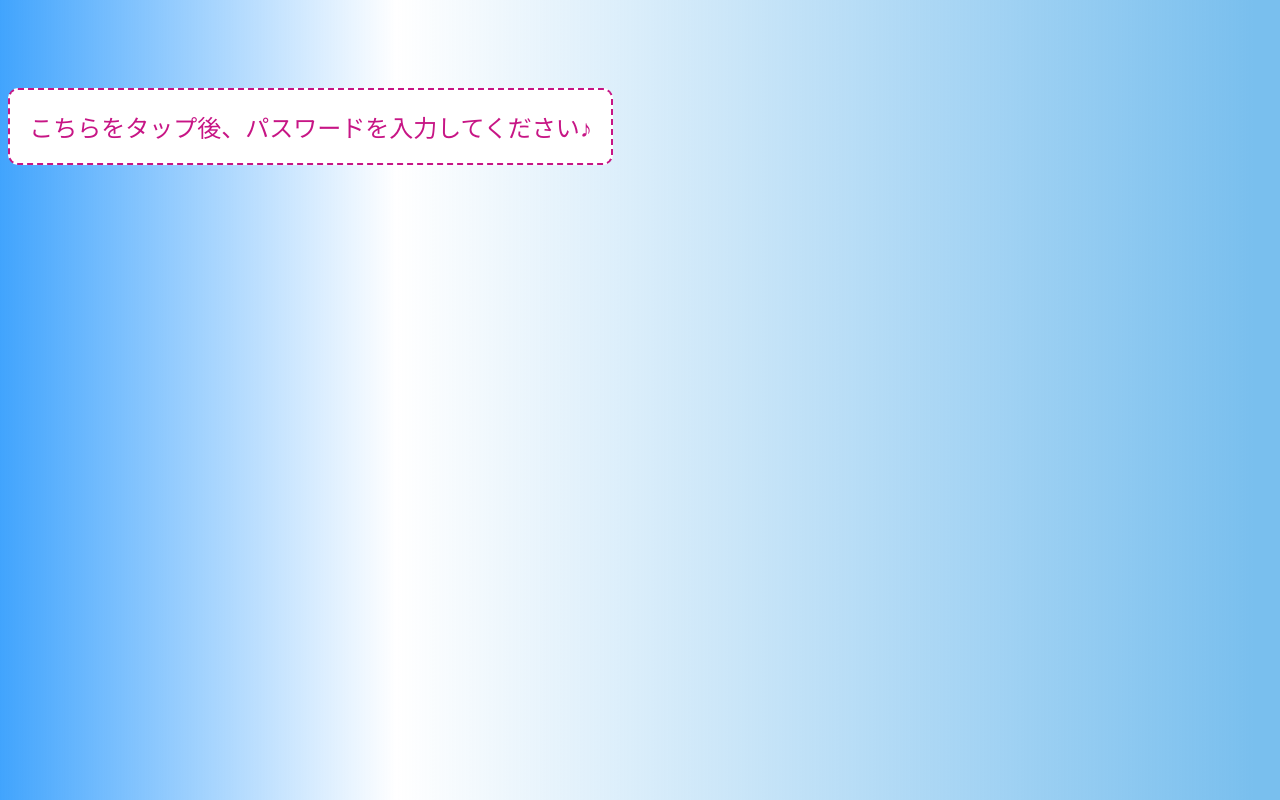
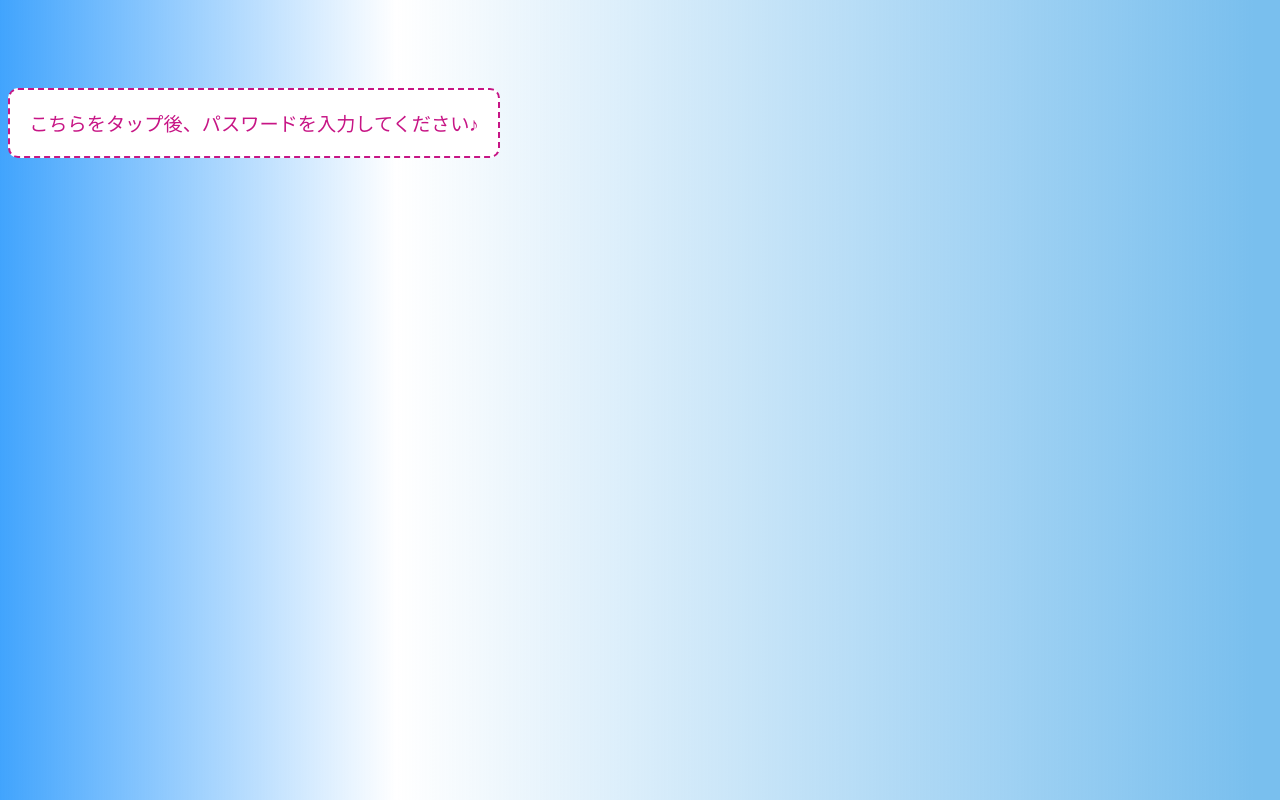
Before and after one commit to cosmic-pooh/fight, a plain HTML site: page index.html in a window 1280 px wide. Drawn offline with Linux system fonts and the light colour scheme.

Commit message:
2025.6.12②
2回目

```diff
--- a/style.css
+++ b/style.css
@@ -21,7 +21,8 @@
 
 /* メインページ */
 body {
-  font-size: 1.5em;
+  font-size: 1.2em;
+  font-family:sans-serif;
   height: 200px;
   width: 90%;
   background-image: linear-gradient(90deg, rgba(65, 164, 253, 1), rgba(255, 255, 255, 0) 31%, rgba(121, 191, 238, 1) 98%);
```
